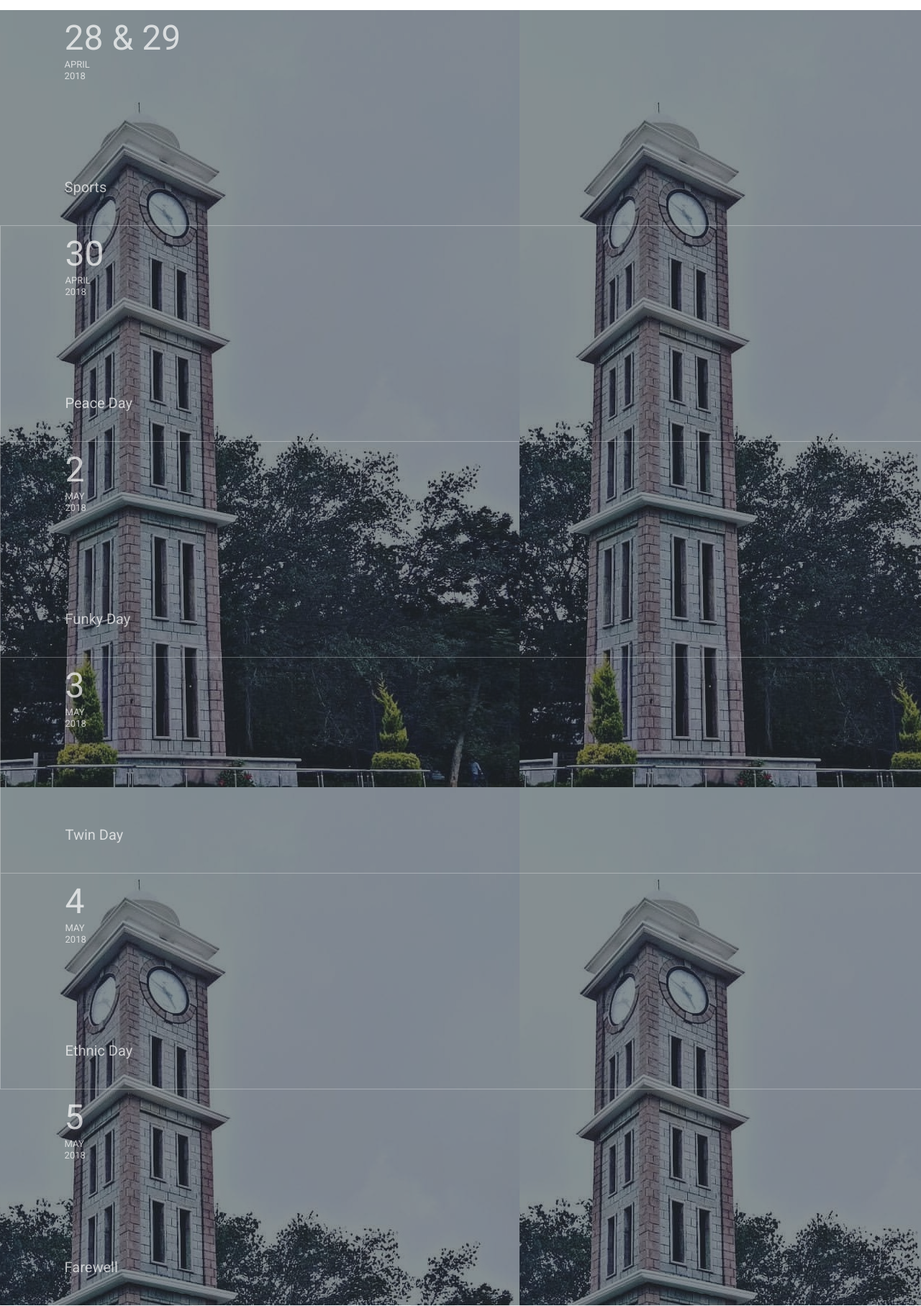
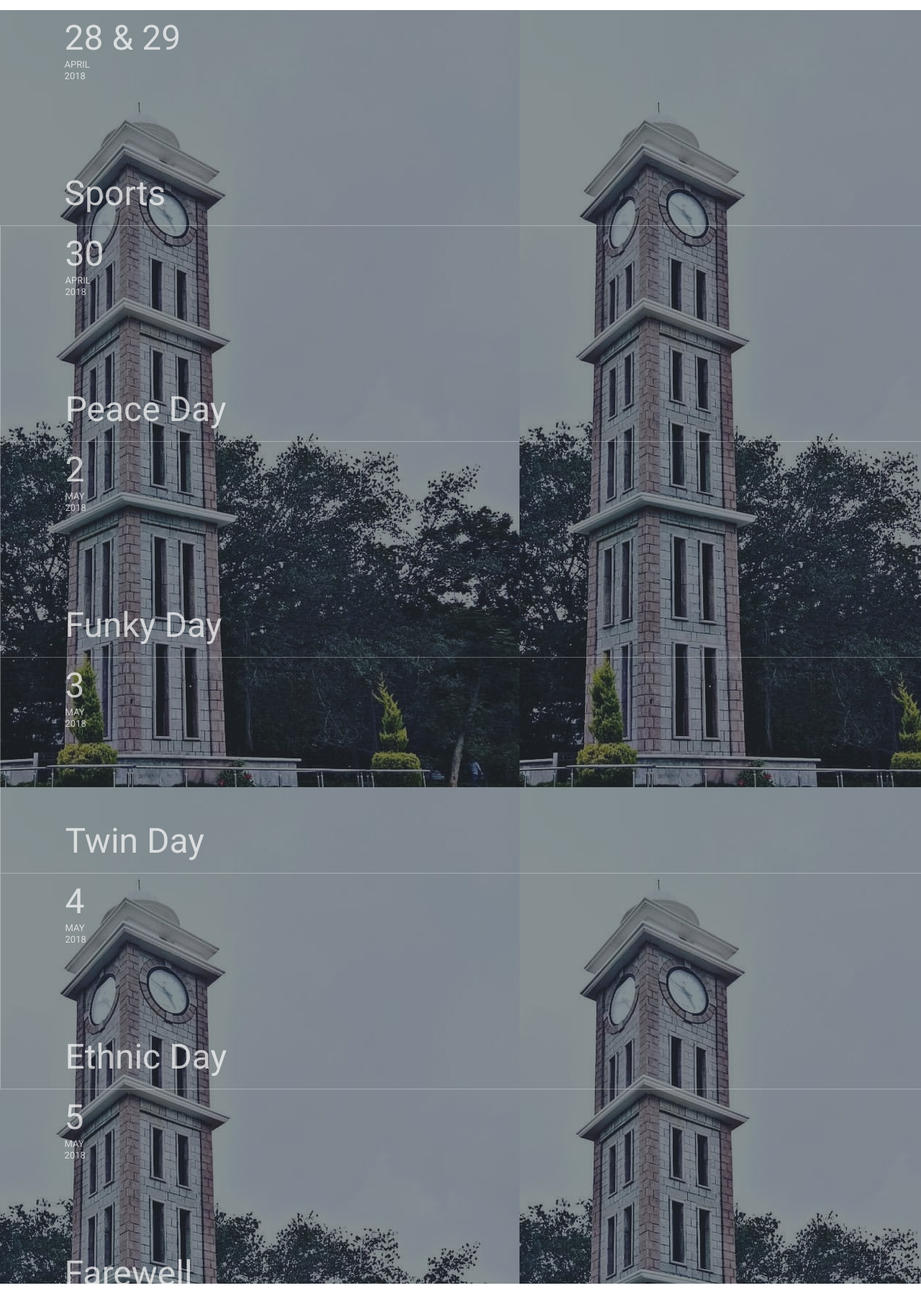
Before and after one commit to swaroopkml96/farewell2018, a Django app: page / in a window 1280 px wide. Shown: the part 1863-3678 px from the top of the page at 72% size. After the commit the page ends 3647 px from the top, so only its background shows below. Run offline with Django 3.2, Linux system fonts and the light colour scheme; some libraries are stand-ins or nearby versions.

Commit message:
hopefully final

```diff
--- a/farewell/templates/farewell/index.html
+++ b/farewell/templates/farewell/index.html
@@ -271,9 +271,8 @@
 										<div class="portfolio-year">2018</div>
 									</div>
 									<div class="portfolio-details">
-										<div class="portfolio-title">Sports</div>
+										<div class="portfolio-day">Sports</div>
 										<div class="portfolio-cat"></div>
-										<div class="portfolio-comments"><i class="fa fa-comments"></i>0</div>
 									</div>
 								</div>
 							</a>
@@ -288,9 +287,8 @@
 										<div class="portfolio-year">2018</div>
 									</div>
 									<div class="portfolio-details">
-										<div class="portfolio-title">Peace Day</div>
+										<div class="portfolio-day">Peace Day</div>
 										<div class="portfolio-cat"></div>
-										<div class="portfolio-comments"><i class="fa fa-comments"></i>0</div>
 									</div>
 								</div>
 							</a>
@@ -305,9 +303,8 @@
 										<div class="portfolio-year">2018</div>
 									</div>
 									<div class="portfolio-details">
-										<div class="portfolio-title">Funky Day</div>
+										<div class="portfolio-day">Funky Day</div>
 										<div class="portfolio-cat"></div>
-										<div class="portfolio-comments"><i class="fa fa-comments"></i>0</div>
 									</div>
 								</div>
 							</a>
@@ -322,9 +319,8 @@
 										<div class="portfolio-year">2018</div>
 									</div>
 									<div class="portfolio-details">
-										<div class="portfolio-title">Twin Day</div>
+										<div class="portfolio-day">Twin Day</div>
 										<div class="portfolio-cat"></div>
-										<div class="portfolio-comments"><i class="fa fa-comments"></i>0</div>
 									</div>
 								</div>
 							</a>
@@ -339,9 +335,8 @@
 										<div class="portfolio-year">2018</div>
 									</div>
 									<div class="portfolio-details">
-										<div class="portfolio-title">Ethnic Day</div>
+										<div class="portfolio-day">Ethnic Day</div>
 										<div class="portfolio-cat"></div>
-										<div class="portfolio-comments"><i class="fa fa-comments"></i>0</div>
 									</div>
 								</div>
 							</a>
@@ -356,9 +351,8 @@
 										<div class="portfolio-year">2018</div>
 									</div>
 									<div class="portfolio-details">
-										<div class="portfolio-title">Farewell</div>
+										<div class="portfolio-day">Farewell<br></div>
 										<div class="portfolio-cat"></div>
-										<div class="portfolio-comments"><i class="fa fa-comments"></i>0</div>
 									</div>
 								</div>
 							</a>
@@ -440,23 +434,23 @@
 		</section>
 
 		<!-----------------content-box-6-------------------->
+		<!--
 		<section class="content-box box-6 box-style-3">
 			<div class="zerogrid">
-			<div class="row wrap-box"><!--Start Box-->
+			<div class="row wrap-box">
 				<div class="">
 					<div class="box-text">
 						<div class="header">
 							<h2>Contact Us</h2>
-							<p class="intro">If you have any questions, feel free to ask us in person or ping us on whatsapp.</p>
+							<p class="intro">If you have any questions, feel free to drop a line here.</p>
 
 						</div>
 
 						<div class="content">
 						    <ul>
-						        <li> Ashwini, I MSc:   7026346656</li>
-						        <li> Swaroop, I MSc:   9740398541</li>
-						    </ul>
-						    <!--
+	                        <li class="active"><a href="{% static "farewell/contact"%}"><span>Click here</span></a></li>
+	                        </ul>
+
 							<div class="subscribe-form">
 								<form role="form" id="contactForm" data-toggle="validator">
 									<div class="row">
@@ -497,7 +491,7 @@
 									</div>
 								</form>
 							</div>
-							-->
+
 						</div>
 
 					</div>
@@ -505,7 +499,7 @@
 			</div>
 			</div>
 		</section>
-
+		-->
 	</div>
 
 </section>
@@ -518,36 +512,43 @@
 			<div class="column sm-2-4 column footer-1">
 				<div class="wrap-col">
 					<h3 class="widget-title">About</h3>
-					<p>Lorem ipsum dolor sit amet, consectetur adipisicing elit, sed do eiusmod tempor incididunt ut labore et dolore magna aliqua. Ut enim ad minim veniam, quis nostrud exercitation ullamco laboris nisi ut aliquip ex ea commodo consequat.</p>
+					You can get the full code for this website <a href="http://www.github.com/swaroopkml96/farewell2018">here</a>
+					<br>Feel free to use it, or fork it.
+					<!--<p>Lorem ipsum dolor sit amet, consectetur adipisicing elit, sed do eiusmod tempor incididunt ut labore et dolore magna aliqua. Ut enim ad minim veniam, quis nostrud exercitation ullamco laboris nisi ut aliquip ex ea commodo consequat.</p>
 					<p>Ut enim ad minim veniam, quis nostrud exercitation ullamco laboris nisi ut aliquip ex ea commodo consequat.</p>
 					<ul class="quicklinks">
 						<li><a href="#">Privacy Policy</a></li>
 						<li><a href="#">Terms of Use</a></li>
 					</ul>
+					-->
 				</div>
 			</div>
+
 			<div class="column sm-1-4 column footer-2">
 				<div class="wrap-col">
-					<h3 class="widget-title">Contact Us</h3>
+					<!-- <h3 class="widget-title">Contact Us</h3>
 					<p>Call us:</p>
 					<strong style="font-size: 25px;">0123-456-789</strong>
 					<p>Address:</p>
 					<strong>123, New Lenox Chicago, IL 60606</strong>
 					<p>Email:</p>
 					<strong>info@yoursite.com</strong>
+					-->
 				</div>
 			</div>
 			<div class="column sm-1-4 column footer-3">
 				<div class="wrap-col">
-					<h3 class="widget-title">Socials</h3>
+					<!--<h3 class="widget-title">Socials</h3>
 					<ul class="social-buttons">
 						<li><a href="#"><i class="fa fa-twitter"></i></a></li>
 						<li><a href="https://www.facebook.com/ZerothemeDotCom/"><i class="fa fa-facebook"></i></a></li>
 						<li><a href="#"><i class="fa fa-linkedin"></i></a></li>
 						<li><a href="#"><i class="fa fa-pinterest"></i></a></li>
 					</ul>
+					-->
 				</div>
 			</div>
+
 		</div>
 		<div class="bottom-footer">
 			<div class="copyright">
```
